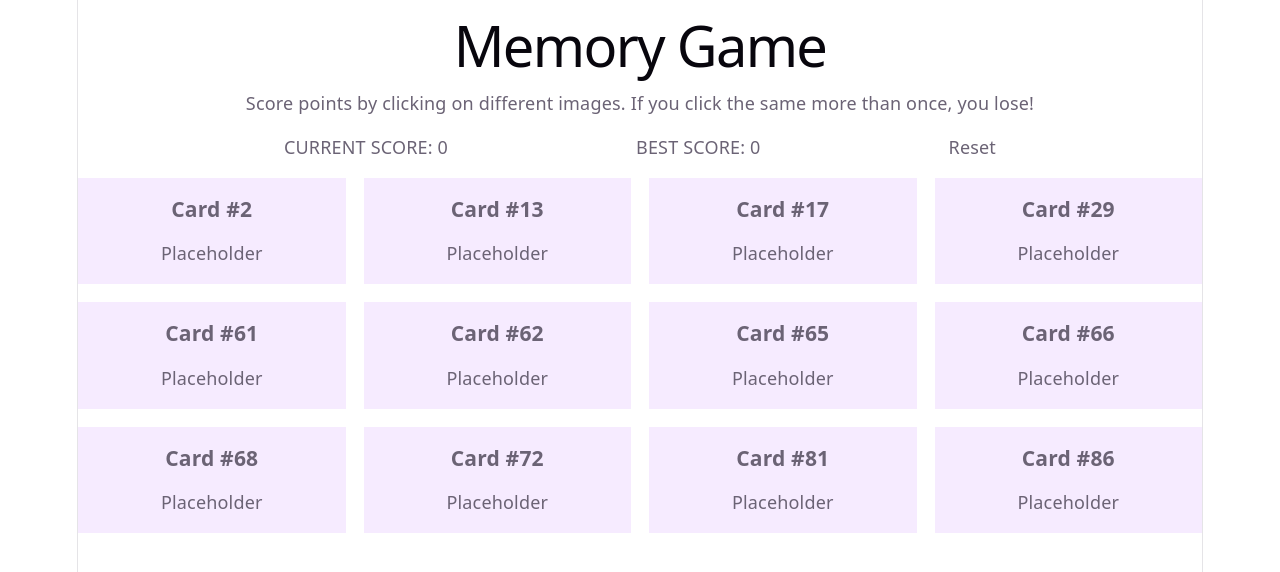
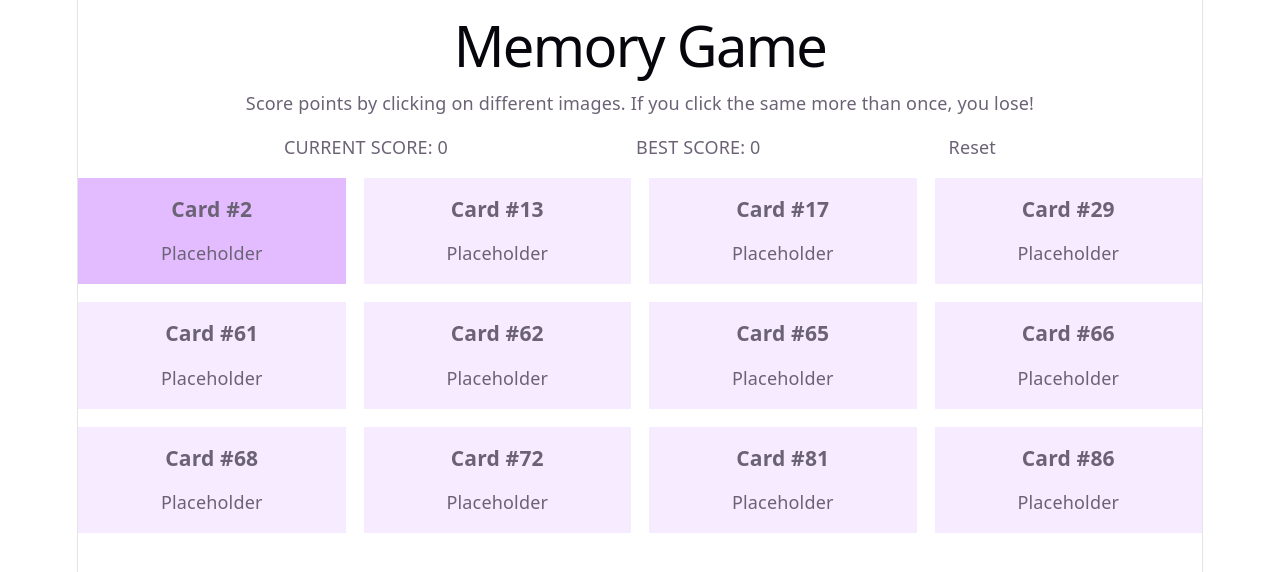
Before and after one commit to Pietro-GAS/odin-memory-card, a React (Vite) app: page / in a window 1280 px wide. In both pictures the pointer is over the button 211 px from the left and 231 px from the top of the page. Shown: the top 572 px of the page. Built offline with nearby package versions, Linux system fonts and the light colour scheme.

Commit message:
hover styling

```diff
--- a/src/css/Card.css
+++ b/src/css/Card.css
@@ -10,3 +10,7 @@
     align-items: center;
     gap: 1rem;
 }
+
+.card:hover {
+    background-color: var(--hover-bg);
+}
--- a/src/index.css
+++ b/src/index.css
@@ -2,6 +2,7 @@
   --text: #6b6375;
   --text-h: #08060d;
   --bg: #fff;
+  --hover-bg: rgba(198, 123, 255, 0.5);
   --border: #e5e4e7;
   --code-bg: #f4f3ec;
   --accent: #aa3bff;
```
